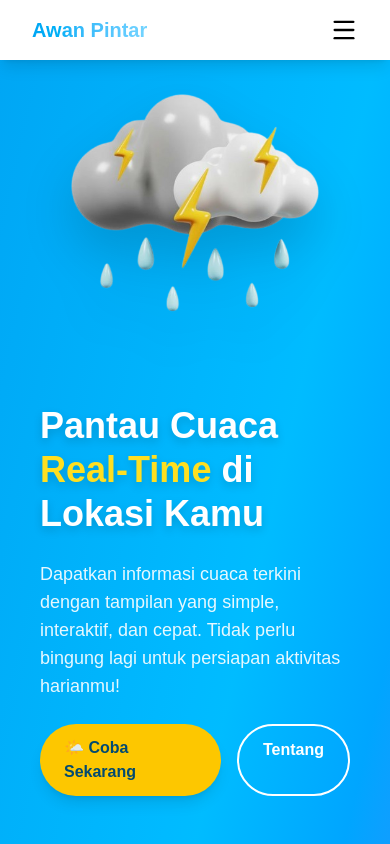
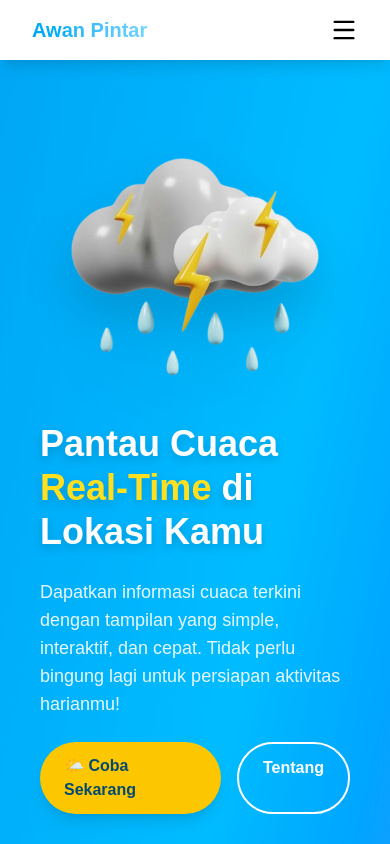
Before and after one commit to jodijonatan/awan-pintar, a Next.js app: page / in a window 390 px wide. Shown: the top 844 px of the page. Built offline with nearby package versions, Linux system fonts and the light colour scheme.

Commit message:
change py in home page

```diff
--- a/src/app/page.jsx
+++ b/src/app/page.jsx
@@ -8,7 +8,7 @@ export default function HomePage() {
       {/* Hero Section */}
       <section
         id="home"
-        className="min-h-screen flex flex-col-reverse lg:flex-row justify-between items-center px-10 lg:px-32 py-12"
+        className="min-h-screen flex flex-col-reverse lg:flex-row justify-between items-center px-10 lg:px-32 py-28"
       >
         {/* Text Content */}
         <div className="max-w-2xl space-y-6">
```
